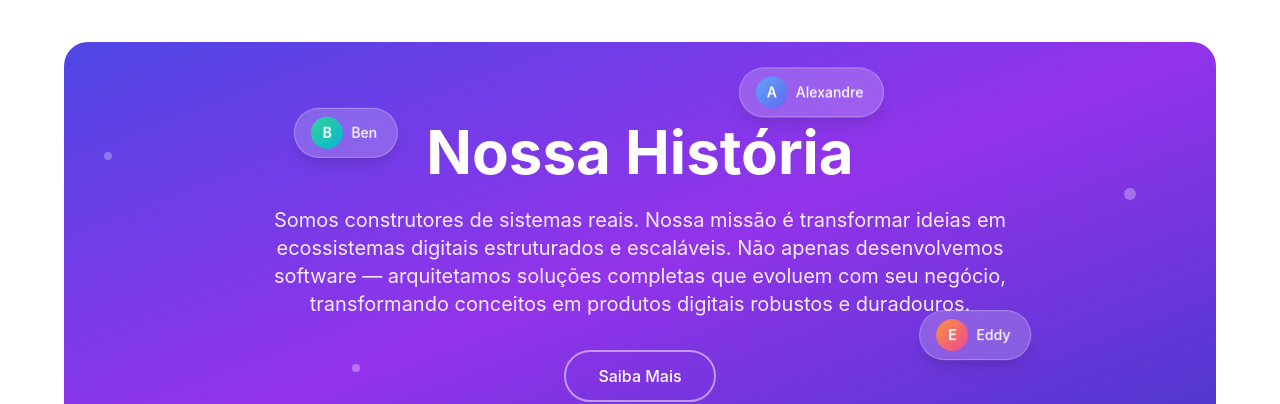
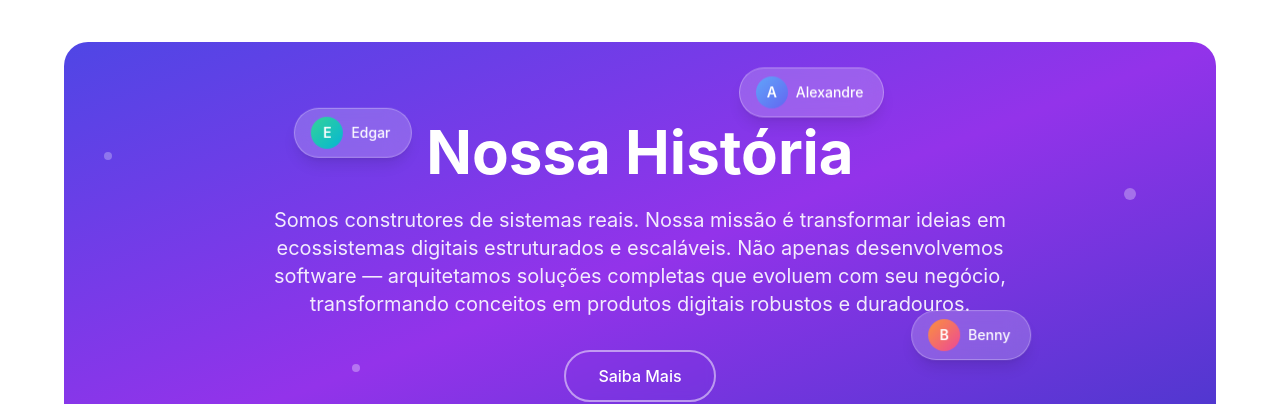
Before and after one commit to Eng-Bernardo/Ched-version_2, a React (Vite) app: page / in a window 1280 px wide. Shown: the part 1820-2224 px from the top of the page. Built offline with nearby package versions, Linux system fonts and the light colour scheme.

Commit message:
Update team member names: Ben to Edgar, Eddy to Benny

```diff
--- a/src/components/OurStory.jsx
+++ b/src/components/OurStory.jsx
@@ -5,9 +5,9 @@ const OurStory = () => {
 
     // Team member avatars with color variations
     const teamMembers = [
-        { name: 'Ben', color: 'from-emerald-400 to-cyan-500', position: { top: '15%', left: '20%' }, delay: 0 },
+        { name: 'Edgar', color: 'from-emerald-400 to-cyan-500', position: { top: '15%', left: '20%' }, delay: 0 },
         { name: 'Alexandre', color: 'from-blue-400 to-indigo-500', position: { top: '10%', right: '30%' }, delay: 0.5 },
-        { name: 'Eddy', color: 'from-orange-400 to-pink-500', position: { bottom: '25%', right: '15%' }, delay: 1 },
+        { name: 'Benny', color: 'from-orange-400 to-pink-500', position: { bottom: '25%', right: '15%' }, delay: 1 },
     ];
 
     return (
```
